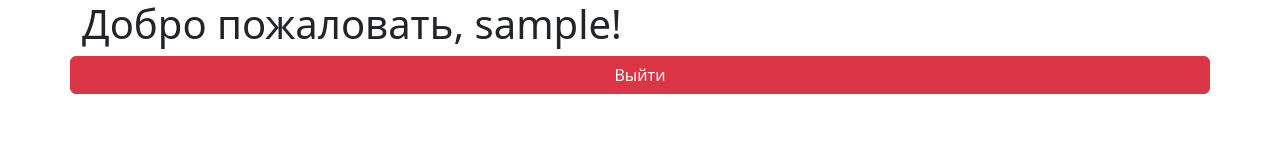
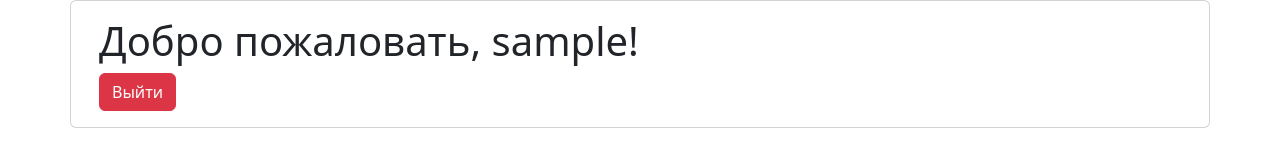
Before and after one commit to sfincter/node-mysql-server, a website: page public/dashboard.html in a window 1280 px wide. Drawn offline with nearby package versions, Linux system fonts and the light colour scheme; sample sign-in values are in the browser's storage.

Commit message:
JWT fixes

```diff
--- a/public/dashboard.html
+++ b/public/dashboard.html
@@ -7,10 +7,15 @@
     <title>Главная страница</title>
 </head>
 <body>
+
     <div class="container">
         <div class="row">
-            <h1>Добро пожаловать, <span id="username"></span>!</h1>
-            <button class="btn btn-danger" id="logout-button">Выйти</button>
+            <div class="card">
+                <div class="card-body">
+                    <h1>Добро пожаловать, <span id="username"></span>!</h1>
+                    <button class="btn btn-danger" id="logout-button">Выйти</button>
+                </div>
+            </div>
         </div>
     </div>
 
```
